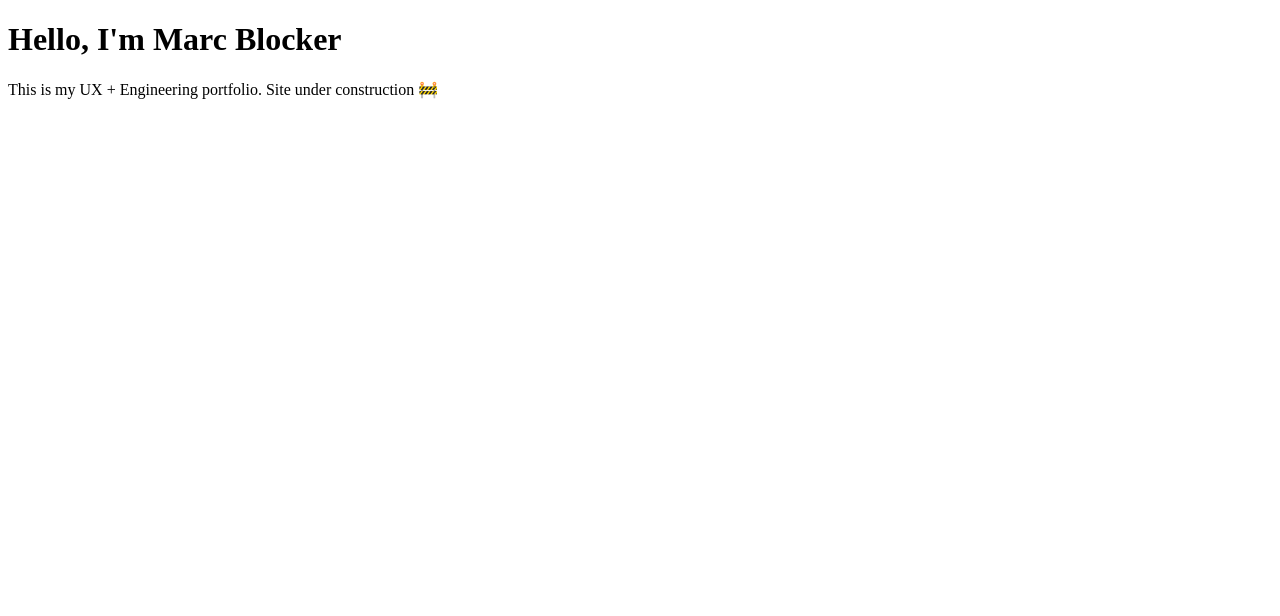
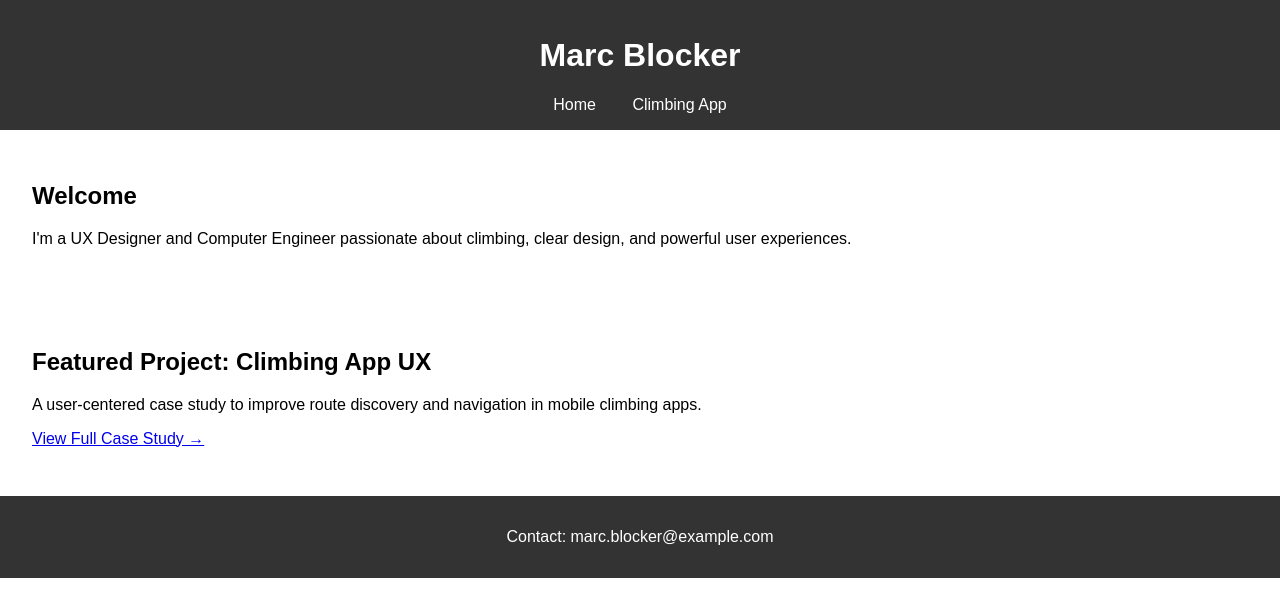
Before and after one commit to marcablocker/marcblocker-portfolio, a plain HTML site: page index.html in a window 1280 px wide. Drawn offline with Linux system fonts and the light colour scheme.

Commit message:
Add portfolio site

```diff
--- a/index.html
+++ b/index.html
@@ -2,10 +2,34 @@
 <html lang="en">
 <head>
   <meta charset="UTF-8">
-  <title>Marc Blocker Portfolio</title>
+  <title>Marc Blocker - UX Portfolio</title>
+  <meta name="viewport" content="width=device-width, initial-scale=1">
+  <style>
+    body { font-family: sans-serif; margin: 0; padding: 0; }
+    header, footer { background-color: #333; color: white; text-align: center; padding: 1em; }
+    nav a { color: white; margin: 0 1em; text-decoration: none; }
+    section { padding: 2em; }
+  </style>
 </head>
 <body>
-  <h1>Hello, I'm Marc Blocker</h1>
-  <p>This is my UX + Engineering portfolio. Site under construction 🚧</p>
+  <header>
+    <h1>Marc Blocker</h1>
+    <nav>
+      <a href="index.html">Home</a>
+      <a href="climbing-case-study.html">Climbing App</a>
+    </nav>
+  </header>
+  <section>
+    <h2>Welcome</h2>
+    <p>I'm a UX Designer and Computer Engineer passionate about climbing, clear design, and powerful user experiences.</p>
+  </section>
+  <section>
+    <h2>Featured Project: Climbing App UX</h2>
+    <p>A user-centered case study to improve route discovery and navigation in mobile climbing apps.</p>
+    <p><a href="climbing-case-study.html">View Full Case Study →</a></p>
+  </section>
+  <footer>
+    <p>Contact: marc.blocker@example.com</p>
+  </footer>
 </body>
 </html>
```
Also changed, not shown: climbing-case-study.html (added, +50 -0 lines).
